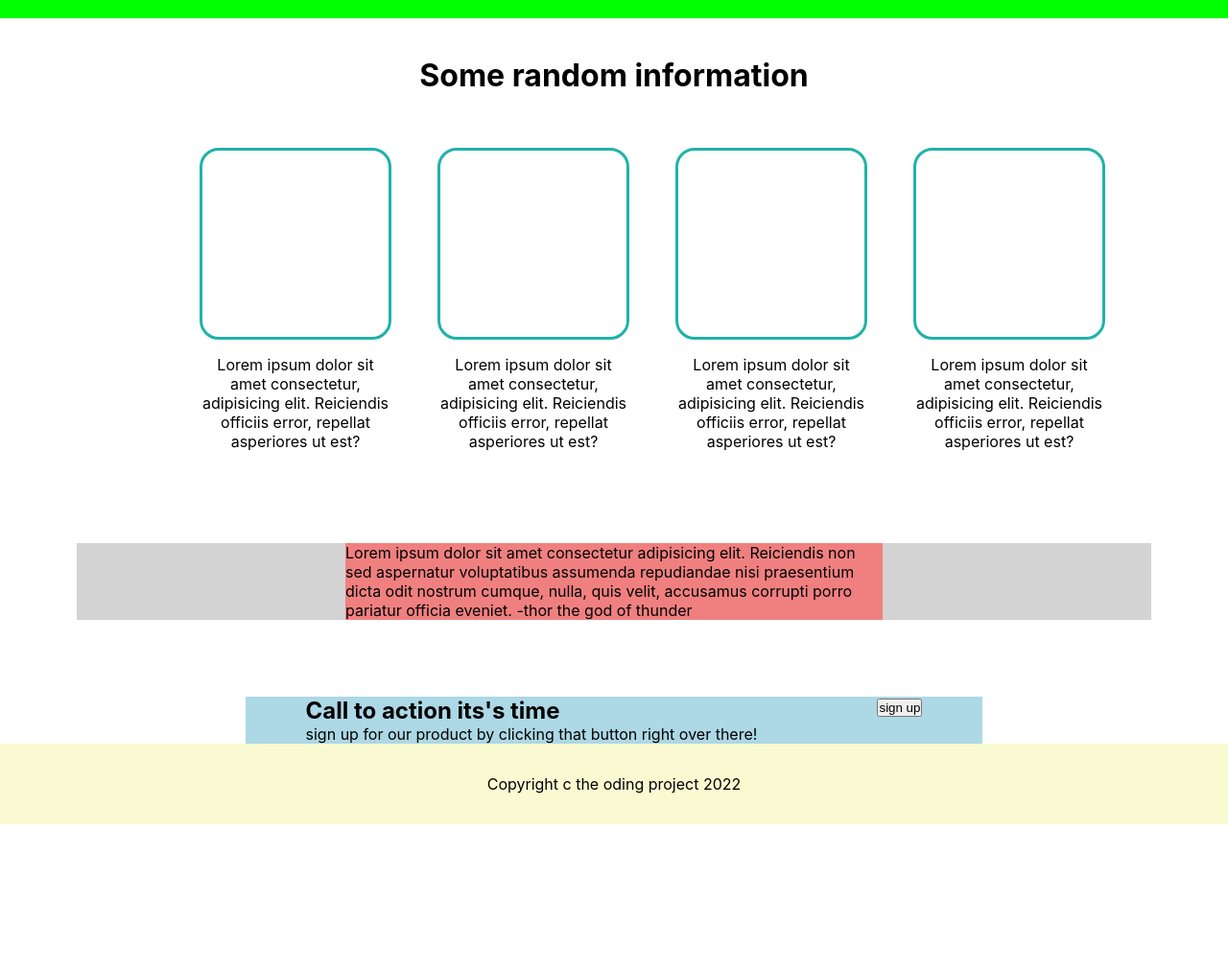
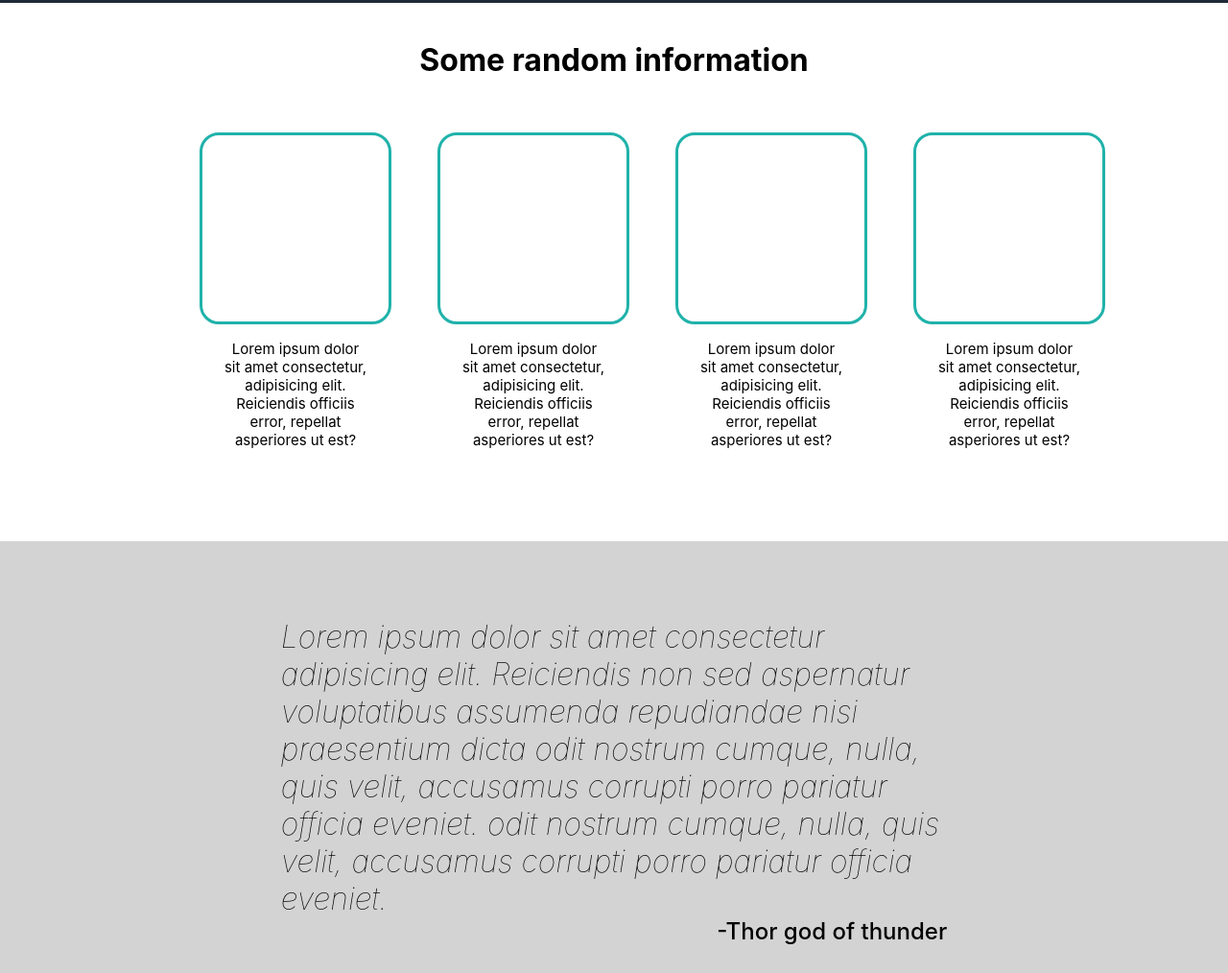
Before and after one commit to rishawraj/odin_project_landing_page, a plain HTML site: page index.html in a window 1280 px wide. Shown: the part 646-1660 px from the top of the page at 96% size. Before the commit the page ends 1505 px from the top, so only its background shows below. Drawn offline with Linux system fonts and the light colour scheme.

Commit message:
basic version

```diff
--- a/index.html
+++ b/index.html
@@ -4,7 +4,7 @@
     <meta charset="UTF-8" />
     <meta http-equiv="X-UA-Compatible" content="IE=edge" />
     <meta name="viewport" content="width=device-width, initial-scale=1.0" />
-    <title>Document</title>
+    <title>Landing Page</title>
     <link rel="stylesheet" href="style.css" />
   </head>
   <body>
@@ -44,11 +44,6 @@
       <div class="images">
         <div class="pic">
           <div class="rectangle"></div>
-          <!-- <img
-            src="/562px-Caspar_David_Friedrich_-_Wanderer_above_the_sea_of_fog.jpg"
-            alt=""
-            srcset=""
-          /> -->
           <p>
             Lorem ipsum dolor sit amet consectetur, adipisicing elit. Reiciendis
             officiis error, repellat asperiores ut est?
@@ -56,7 +51,6 @@
         </div>
         <div class="pic">
           <div class="rectangle"></div>
-
           <p>
             Lorem ipsum dolor sit amet consectetur, adipisicing elit. Reiciendis
             officiis error, repellat asperiores ut est?
@@ -89,8 +83,10 @@
           Lorem ipsum dolor sit amet consectetur adipisicing elit. Reiciendis
           non sed aspernatur voluptatibus assumenda repudiandae nisi praesentium
           dicta odit nostrum cumque, nulla, quis velit, accusamus corrupti porro
-          pariatur officia eveniet. -thor the god of thunder
+          pariatur officia eveniet. odit nostrum cumque, nulla, quis velit,
+          accusamus corrupti porro pariatur officia eveniet.
         </p>
+        <div class="right-text">-Thor god of thunder</div>
       </div>
     </div>
     <!-- section-3 end -->
@@ -113,7 +109,7 @@
 
     <!-- footer start -->
     <div class="footer">
-      <p>Copyright c the oding project 2022</p>
+      <p>Copyright &copy; The Odin Project 2022</p>
     </div>
     <!-- footer end -->
   </body>
--- a/style.css
+++ b/style.css
@@ -17,9 +17,7 @@ html {
   justify-content: space-around;
   background-color: #1f2937;
   padding: 1rem;
-  /* margin-bottom: 2rem; */
-  padding-bottom: 2rem;
-  /* gap: 1rem; */
+  padding: 1rem;
 }
 .logo {
   font-size: 1.2rem;
@@ -28,7 +26,6 @@ html {
 }
 .navbar-links a {
   color: white;
-  /* background-color: aqua; */
   text-decoration: none;
   margin-left: 1rem;
   padding: 0.5rem;
@@ -41,10 +38,10 @@ html {
   margin: 0 auto;
   color: white;
   padding: 2.5rem;
-  background-color: lime;
+  /* background-color: lime; */
 }
 .container {
-  background-color: lightseagreen;
+  /* background-color: lightseagreen; */
   display: flex;
   gap: 1rem;
   width: 62%;
@@ -59,7 +56,8 @@ html {
   font-size: 1rem;
   margin-top: 0.5rem;
 }
-
+/* both buttons */
+.panel button,
 .hero-text button {
   color: white;
   font-weight: 500;
@@ -101,11 +99,12 @@ html {
   padding: 1rem;
   justify-content: center;
   align-items: center;
-  /* background-color: lightsalmon; */
 }
 .pic p {
   padding-top: 1rem;
   text-align: center;
+  font-size: 15px;
+  width: 75%;
 }
 .rectangle {
   height: 200px;
@@ -122,34 +121,56 @@ html {
   display: flex;
   justify-content: center;
   align-items: center;
-  margin: 5rem;
+  margin: 5rem 0 0;
+  padding: 5rem;
 }
 .quote {
-  background-color: lightcoral;
-  width: 50%;
+  /* background-color: lightcoral; */
+  width: 62%;
+  /* padding: 7rem; */
+}
+.quote p {
+  font-size: 2rem;
+  /* font: italic; */
+  font-style: italic;
+  font-weight: lighter;
+}
+.right-text {
+  text-align: right;
+  font-size: 1.5rem;
+  font-weight: 500;
 }
 /* *** */
+
 /* section-4 */
 .section-4 {
   display: flex;
   justify-content: center;
   align-items: center;
+  margin: 5rem;
 }
 .panel {
-  background-color: lightblue;
-  width: 60%;
   display: flex;
   justify-content: space-around;
+  padding: 2rem;
+  background-color: #3882f6;
+  width: 60%;
+  border-radius: 10px;
+  color: white;
 }
-
+.panel button {
+  border: 2px solid white;
+  background-color: transparent;
+}
 /* *** */
 
 /* footer */
 .footer {
-  background-color: lightgoldenrodyellow;
+  background-color: #1f2937;
   display: flex;
   justify-content: center;
   align-items: center;
   padding: 2rem;
+  color: white;
 }
 /* *** */
```
